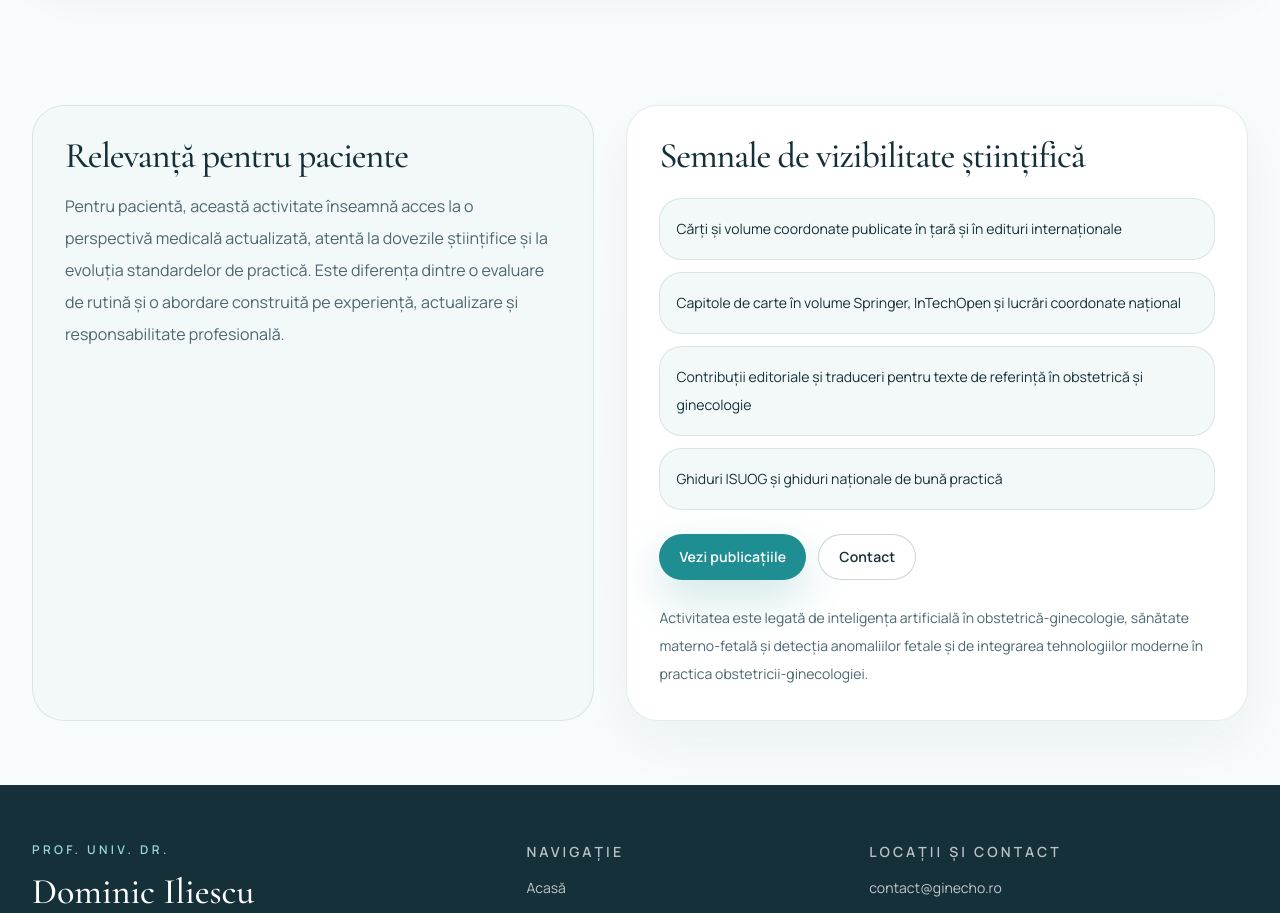
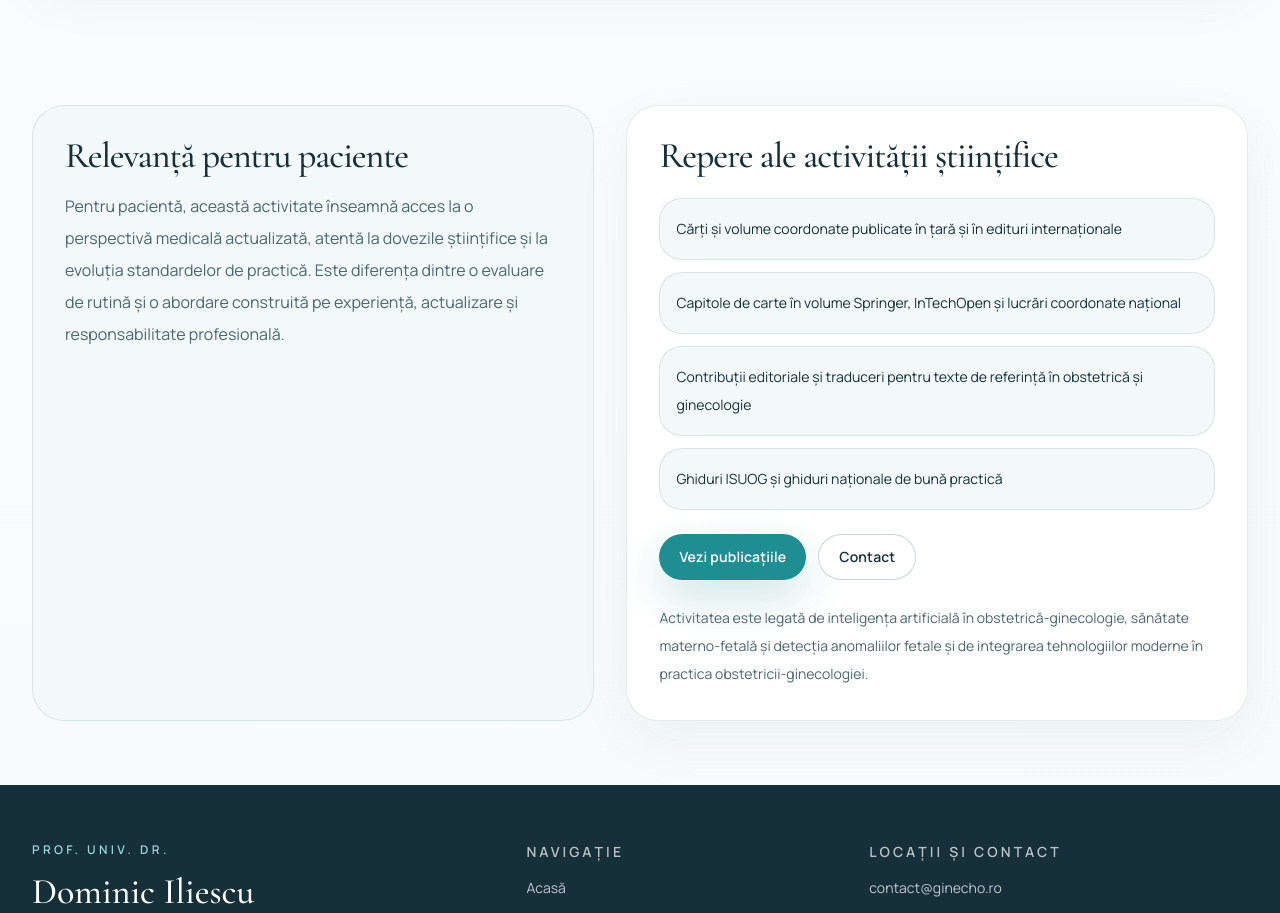
Before and after one commit to SynNabres/IliescuDominic, a Next.js app: page /activitate-academica in a window 1280 px wide. Shown: the part 3400-4313 px from the top of the page. Built offline with nearby package versions, Linux system fonts and the light colour scheme; no server answers.

Commit message:
Update page.tsx

```diff
--- a/src/app/activitate-academica/page.tsx
+++ b/src/app/activitate-academica/page.tsx
@@ -73,7 +73,7 @@ export default function AcademicPage() {
 
           <div className="rounded-[2rem] border border-[var(--color-border)] bg-white p-6 shadow-[0_20px_55px_rgba(15,35,42,0.05)] sm:p-8">
             <h2 className="font-display text-4xl leading-none tracking-[-0.03em] text-[var(--color-ink)]">
-              Semnale de vizibilitate științifică
+              Repere ale activității științifice
             </h2>
             <ul className="mt-6 grid gap-3">
               {publicationSignals.map((item) => (
```
